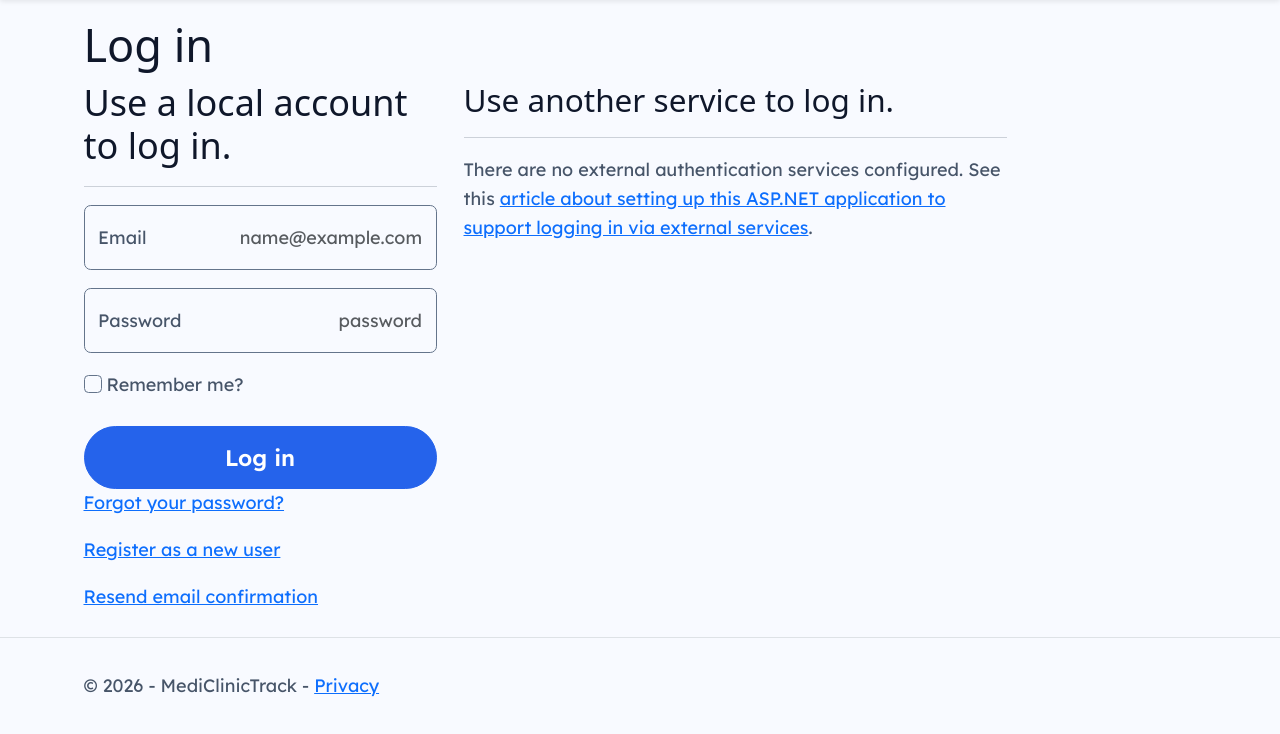
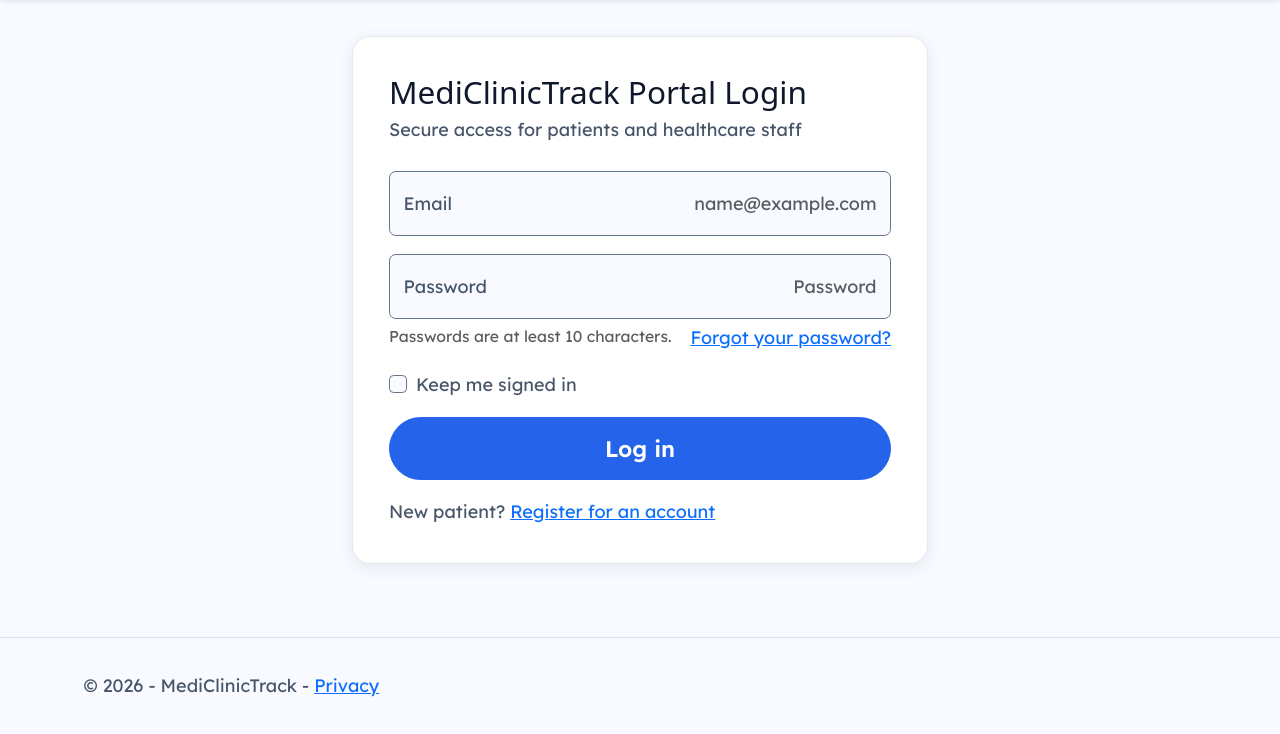
Before and after one commit to abc23-024/MediClinicTrack, an ASP.NET Core app: page /Identity/Account/Login in a window 1280 px wide. Shown: the part 66-800 px from the top of the page. Run offline with ASP.NET Core 8, Linux system fonts and the light colour scheme; tables that the repository leaves empty hold one stand-in row (values such as "Sample post"); style sheets or scripts are compiled from the project's sources; some libraries are stand-ins or nearby versions; some web fonts are replaced.

Commit message:
UX: restyle Login and add Lockout page

```diff
--- a/MediClinicTrack/Areas/Identity/Pages/Account/Login.cshtml
+++ b/MediClinicTrack/Areas/Identity/Pages/Account/Login.cshtml
@@ -5,77 +5,43 @@
     ViewData["Title"] = "Log in";
 }
 
-<h1>@ViewData["Title"]</h1>
-<div class="row">
-    <div class="col-md-4">
-        <section>
+<div class="auth-card">
+    <h1>MediClinicTrack Portal Login</h1>
+    <p class="auth-subtitle">Secure access for patients and healthcare staff</p>
+
     <form id="account" method="post">
-                <h2>Use a local account to log in.</h2>
-                <hr />
-                <div asp-validation-summary="ModelOnly" class="text-danger" role="alert"></div>
+        <div asp-validation-summary="ModelOnly" class="login-alert" role="alert"></div>
+
         <div class="form-floating mb-3">
-                    <input asp-for="Input.Email" class="form-control" autocomplete="username" aria-required="true" placeholder="name@example.com" />
-                    <label asp-for="Input.Email" class="form-label">Email</label>
-                    <span asp-validation-for="Input.Email" class="text-danger"></span>
+            <input asp-for="Input.Email" class="form-control" autocomplete="username" aria-required="true"
+            aria-describedby="Input_Email-error" placeholder="name@example.com" />
+            <label asp-for="Input.Email">Email</label>
+            <span asp-validation-for="Input.Email" id="Input_Email-error" class="text-danger" aria-live="polite"></span>
         </div>
-                <div class="form-floating mb-3">
-                    <input asp-for="Input.Password" class="form-control" autocomplete="current-password" aria-required="true" placeholder="password" />
-                    <label asp-for="Input.Password" class="form-label">Password</label>
-                    <span asp-validation-for="Input.Password" class="text-danger"></span>
+
+        <div class="form-floating mb-1">
+            <input asp-for="Input.Password" class="form-control" autocomplete="current-password" aria-required="true"
+                   aria-describedby="password-help Input_Password-error" placeholder="Password" />
+            <label asp-for="Input.Password">Password</label>
+            <span asp-validation-for="Input.Password" id="Input_Password-error" class="text-danger" aria-live="polite"></span>
         </div>
-                <div class="checkbox mb-3">
-                    <label asp-for="Input.RememberMe" class="form-label">
+        <div class="d-flex flex-wrap justify-content-between gap-2 mb-3">
+            <div id="password-help" class="form-text mt-0">Passwords are at least 10 characters.</div>
+            <a id="forgot-password" asp-page="./ForgotPassword">Forgot your password?</a>
+        </div>
+
+        <div class="form-check mb-3">
             <input class="form-check-input" asp-for="Input.RememberMe" />
-                        @Html.DisplayNameFor(m => m.Input.RememberMe)
-                    </label>
+            <label class="form-check-label" asp-for="Input.RememberMe"></label>
         </div>
-                <div>
+
         <button id="login-submit" type="submit" class="w-100 btn btn-lg btn-primary">Log in</button>
-                </div>
-                <div>
-                    <p>
-                        <a id="forgot-password" asp-page="./ForgotPassword">Forgot your password?</a>
+
+        <p class="mt-3 mb-0">
+            New patient?
+            <a asp-page="./Register" asp-route-returnUrl="@Model.ReturnUrl">Register for an account</a>
         </p>
-                    <p>
-                        <a asp-page="./Register" asp-route-returnUrl="@Model.ReturnUrl">Register as a new user</a>
-                    </p>
-                    <p>
-                        <a id="resend-confirmation" asp-page="./ResendEmailConfirmation">Resend email confirmation</a>
-                    </p>
-                </div>
     </form>
-        </section>
-    </div>
-    <div class="col-md-6 col-md-offset-2">
-        <section>
-            <h3>Use another service to log in.</h3>
-            <hr />
-            @{
-                if ((Model.ExternalLogins?.Count ?? 0) == 0)
-                {
-                    <div>
-                        <p>
-                            There are no external authentication services configured. See this <a href="https://go.microsoft.com/fwlink/?LinkID=532715">article
-                            about setting up this ASP.NET application to support logging in via external services</a>.
-                        </p>
-                    </div>
-                }
-                else
-                {
-                    <form id="external-account" asp-page="./ExternalLogin" asp-route-returnUrl="@Model.ReturnUrl" method="post" class="form-horizontal">
-                        <div>
-                            <p>
-                                @foreach (var provider in Model.ExternalLogins!)
-                                {
-                                    <button type="submit" class="btn btn-primary" name="provider" value="@provider.Name" title="Log in using your @provider.DisplayName account">@provider.DisplayName</button>
-                                }
-                            </p>
-                        </div>
-                    </form>
-                }
-            }
-        </section>
-    </div>
 </div>
 
 @section Scripts {
--- a/MediClinicTrack/Areas/Identity/Pages/Account/Login.cshtml.cs
+++ b/MediClinicTrack/Areas/Identity/Pages/Account/Login.cshtml.cs
@@ -65,15 +65,15 @@ namespace MediClinicTrack.Areas.Identity.Pages.Account
             ///     This API supports the ASP.NET Core Identity default UI infrastructure and is not intended to be used
             ///     directly from your code. This API may change or be removed in future releases.
             /// </summary>
-            [Required]
-            [EmailAddress]
+            [Required(ErrorMessage = "Enter your email address.")]
+            [EmailAddress(ErrorMessage = "Enter a valid email address.")]
             public string Email { get; set; }
 
             /// <summary>
             ///     This API supports the ASP.NET Core Identity default UI infrastructure and is not intended to be used
             ///     directly from your code. This API may change or be removed in future releases.
             /// </summary>
-            [Required]
+            [Required(ErrorMessage = "Enter your password.")]
             [DataType(DataType.Password)]
             public string Password { get; set; }
 
@@ -81,7 +81,7 @@ namespace MediClinicTrack.Areas.Identity.Pages.Account
             ///     This API supports the ASP.NET Core Identity default UI infrastructure and is not intended to be used
             ///     directly from your code. This API may change or be removed in future releases.
             /// </summary>
-            [Display(Name = "Remember me?")]
+            [Display(Name = "Keep me signed in")]
             public bool RememberMe { get; set; }
         }
 
--- a/MediClinicTrack/wwwroot/css/site.css
+++ b/MediClinicTrack/wwwroot/css/site.css
@@ -153,3 +153,50 @@ a:focus-visible,
   color: var(--neutral);
   padding: 1rem 0;
 }
+
+/* ===== Auth pages (login, lockout) ===== */
+.auth-card {
+  max-width: 32rem;
+  margin: 2rem auto;
+  padding: 2rem;
+  background: var(--surface);
+  border: 1px solid #E2E8F0;
+  border-radius: 1rem;
+  box-shadow: 0 4px 16px rgba(15, 23, 42, 0.08);
+}
+
+.auth-card h1 {
+  font-size: 1.75rem;
+  margin-bottom: 0.25rem;
+}
+
+.auth-subtitle {
+  color: var(--neutral);
+  margin-bottom: 1.5rem;
+}
+
+/* Summary errors (wrong password, etc.): visible box, hidden when empty */
+.login-alert.validation-summary-valid {
+  display: none;
+}
+
+.login-alert.validation-summary-errors {
+  background: #FEF2F2;
+  border: 1px solid var(--danger);
+  border-radius: 0.5rem;
+  color: var(--danger);
+  padding: 0.75rem 1rem;
+  margin-bottom: 1rem;
+}
+
+.login-alert.validation-summary-errors::before {
+  content: "Error";
+  display: block;
+  font-weight: 700;
+}
+
+.login-alert ul {
+  list-style: none;
+  margin: 0;
+  padding: 0;
+}
```
Also changed, not shown: MediClinicTrack/Areas/Identity/Pages/Account/Lockout.cshtml (added, +16 -0 lines), MediClinicTrack/Areas/Identity/Pages/Account/Lockout.cshtml.cs (added, +25 -0 lines), MediClinicTrack/MediClinicTrack.csproj. Lines whose indentation alone changed are shown as unchanged.
